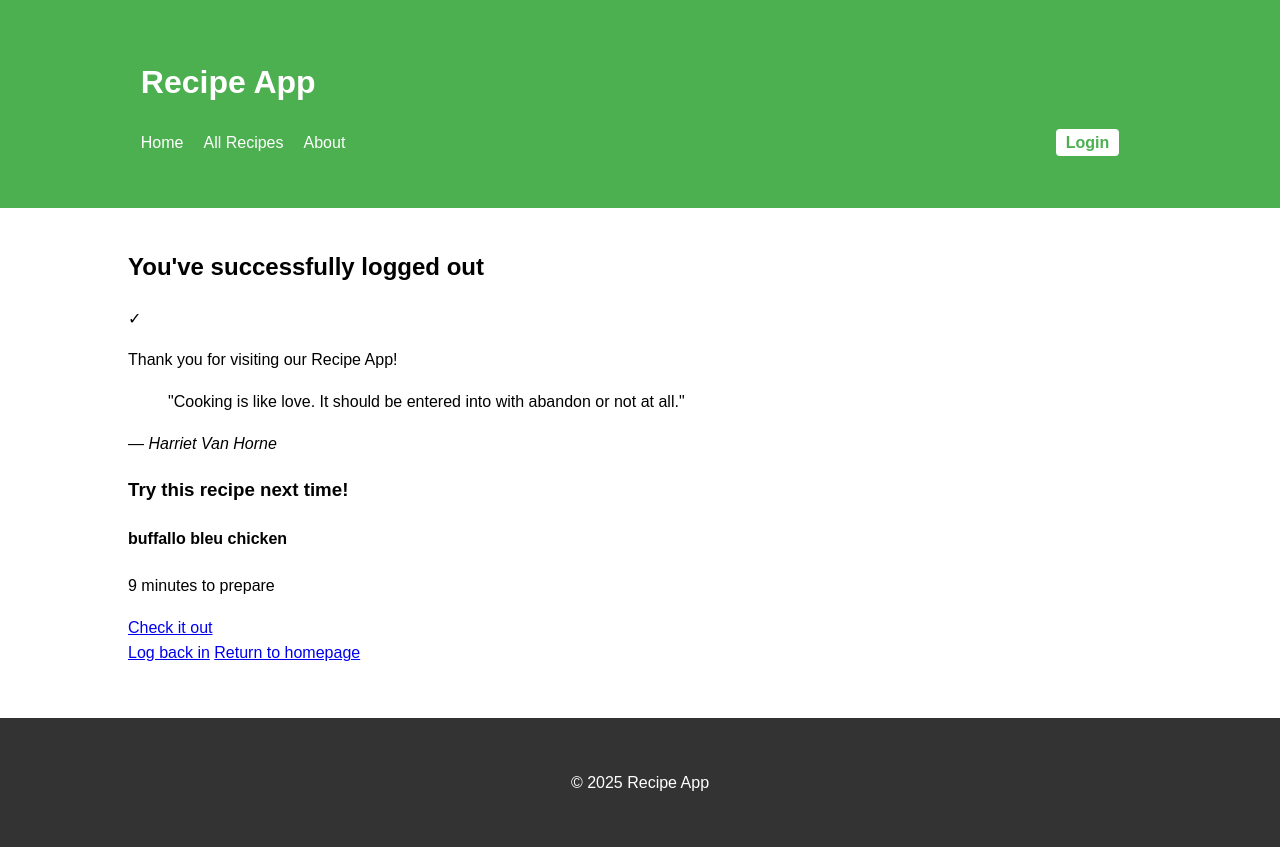
After one commit to Jadefangg/pyhtonCF, a Django app: page /logout/success/ in a window 1280 px wide. The commit adds this page. Run offline with Django 5.2, Linux system fonts and the light colour scheme; data comes from the database, SQL or seed files in the repository; both versions use the stored data as it was after the commit.

Commit message:
login logout

```diff
--- a/achievment-2/2.3/src/recipe_project/settings.py
+++ b/achievment-2/2.3/src/recipe_project/settings.py
@@ -128,3 +128,7 @@ DEFAULT_AUTO_FIELD = 'django.db.models.BigAutoField'
 # Media files (Uploaded images)
 MEDIA_URL = '/media/'
 MEDIA_ROOT = BASE_DIR / 'media'  # Using Path's division operator / not using os.path.join!
+
+LOGIN_REDIRECT_URL = '/'  # Redirect to homepage after login
+LOGOUT_REDIRECT_URL = '/logout/success/'  # Redirect to success page after logout
+LOGIN_URL = '/login/'  # Where to redirect users for login!!
--- a/achievment-2/2.3/src/recipe_project/urls.py
+++ b/achievment-2/2.3/src/recipe_project/urls.py
@@ -22,6 +22,7 @@ from django.conf.urls.static import static
 urlpatterns = [
     path('admin/', admin.site.urls),
     path('', include('recipes.urls')), # Include the URLs from the recipes app 2.5 <<
+    path('', include('django.contrib.auth.urls')), # Include the authentication URLs
 ]
 if settings.DEBUG:
     urlpatterns += static(settings.MEDIA_URL, document_root=settings.MEDIA_ROOT)
--- a/achievment-2/2.3/src/recipes/forms.py
+++ b/achievment-2/2.3/src/recipes/forms.py
@@ -5,7 +5,7 @@ from .models import Recipe
 class RecipeForm(forms.ModelForm):
     class Meta:
         model = Recipe
-        fields = ['name', 'ingredients', 'cooking_time', 'category', 'image']
+        fields = ['name', 'ingredients', 'cooking_time', 'category']
         widgets = {
             'ingredients': forms.Textarea(attrs={'rows': 4}),
         }
--- a/achievment-2/2.3/src/recipes/models.py
+++ b/achievment-2/2.3/src/recipes/models.py
@@ -11,7 +11,7 @@ class Recipe(models.Model):
     cooking_time = models.IntegerField()
     ingredients = models.TextField()  # basic compatibility
     #Added support for images << 2.5
-    image = models.ImageField(upload_to='recipe_images/', null=True, blank=True)
+    #image = models.ImageField(upload_to='recipe_images/', null=True, blank=True)
 
 
     # Use string references instead of direct model references
--- a/achievment-2/2.3/src/recipes/templates/recipes/base.html
+++ b/achievment-2/2.3/src/recipes/templates/recipes/base.html
@@ -55,6 +55,43 @@
             padding: 1rem;
             margin-top: 2rem;
         }
+        .auth-links {
+            margin-left: auto;
+            display: flex;
+            align-items: center;
+        }
+
+        .auth-links span {
+            margin-right: 10px;
+            color: white;
+        }
+
+        /* Style for login button/link */
+        .login-button {
+            background-color: white;
+            color: #4CAF50;
+            padding: 5px 10px;
+            border-radius: 4px;
+            text-decoration: none;
+            font-weight: bold;
+        }
+
+        .login-button:hover {
+            background-color: #ff0000;
+        }
+
+.logout-button {
+    background-color: #3b0c09;
+    color: white;
+    padding: 5px 10px;
+    border-radius: 4px;
+    text-decoration: none;
+    font-weight: bold;
+}
+
+.logout-button:hover {
+    background-color: #d32f2f;
+}
     </style>
 </head>
 <body>
@@ -66,6 +103,14 @@
                     <li><a href="{% url 'home' %}">Home</a></li>
                     <li><a href="{% url 'recipe-list' %}">All Recipes</a></li>
                     <li><a href="{% url 'about' %}">About</a></li>
+                     <div class="auth-links"><!-- LOGOUT LINKS -->
+                        {% if user.is_authenticated %}
+                            <span>Welcome, {{ user.username }}</span>
+                            <li><a href="{% url 'logout' %}" class="logout-button">Logout</a></li>
+                        {% else %}
+                            <li><a href="{% url 'login' %}" class="login-button">Login</a></li>
+                        {% endif %}
+                    </div>
                 </ul>
             </nav>
         </div>
--- /dev/null
+++ b/achievment-2/2.3/src/recipes/templates/recipes/success.html
@@ -0,0 +1,41 @@
+<!DOCTYPE html>
+
+{% extends 'recipes/base.html' %}
+
+{% block title %}Logout Successful{% endblock %}
+
+{% block content %}
+<div class="success-container">
+    <div class="success-message">
+        <h2>You've successfully logged out</h2>
+        <div class="success-icon">
+            <span>✓</span>
+        </div>
+        <p>Thank you for visiting our Recipe App!</p>
+
+        <!-- Creative elements -->
+        <div class="quote-box">
+            <blockquote>
+                "Cooking is like love. It should be entered into with abandon or not at all."
+            </blockquote>
+            <cite>— Harriet Van Horne</cite>
+        </div>
+
+        <div class="random-recipe">
+            <h3>Try this recipe next time!</h3>
+            {% if random_recipe %}
+                <div class="recipe-suggestion">
+                    <h4>{{ random_recipe.name }}</h4>
+                    <p>{{ random_recipe.cooking_time }} minutes to prepare</p>
+                    <a href="{% url 'recipe-detail' random_recipe.id %}" class="recipe-link">Check it out</a>
+                </div>
+            {% endif %}
+        </div>
+
+        <div class="action-links">
+            <a href="{% url 'login' %}" class="login-link">Log back in</a>
+            <a href="{% url 'home' %}" class="home-link">Return to homepage</a>
+        </div>
+    </div>
+</div>
+{% endblock %}
--- a/achievment-2/2.3/src/recipes/urls.py
+++ b/achievment-2/2.3/src/recipes/urls.py
@@ -14,8 +14,11 @@ urlpatterns = [
     path('categories/<int:category_id>/', views.category_view, name='category-detail'),
     path('ingredients/<int:ingredient_id>/', views.ingredient_view, name='ingredient-detail'),
     path('difficulty/<str:difficulty>/', views.difficulty_view, name='difficulty'),
-    # path('recipe/add/', views.add_recipe, name='add-recipe'),#2.5
-    # path('recipe/<int:pk>/edit/', views.edit_recipe, name='edit-recipe') #2.5
+    path('recipe/add/', views.add_recipe, name='add-recipe'),#2.5
+    path('recipe/<int:pk>/edit/', views.edit_recipe, name='edit-recipe'), #2.5,
+    path('logout/success/', views.logout_success, name='logout-success'),
+    path('logout/', views.custom_logout, name='logout'),
     # Search
     path('search/', views.search_view, name='search'),
+
 ]
--- a/achievment-2/2.3/src/recipes/views.py
+++ b/achievment-2/2.3/src/recipes/views.py
@@ -5,6 +5,13 @@ from recipes.models import Recipe
 from categories.models import Category
 from ingredients.models import Ingredient
 from .forms import RecipeForm #2.5
+from django.contrib.auth.decorators import login_required
+from django.contrib.auth.mixins import LoginRequiredMixin
+import random
+from django.contrib.auth import logout as auth_logout
+
+
+
 # Create your views here.
 
 #IMPORTANT - In django some views ar defined as functions and some as classes.
@@ -93,32 +100,35 @@ class RecipeDetailView(DetailView):
         ).exclude(id=recipe.id)[:3]  # 3 related recipes
         return context
 
-# #ADD RECIPE -2.5
-# # This is a function-based view (FBV) for adding a new recipe.
-# def add_recipe(request):
-#     if request.method == 'POST':
-#         form = RecipeForm(request.POST, request.FILES)  # request.FILES is important for image uploads
-#         if form.is_valid():
-#             recipe = form.save()
-#             return redirect('recipe-detail', pk=recipe.pk)
-#     else:
-#         form = RecipeForm()
+#ADD RECIPE -2.5
+# This is a function-based view (FBV) for adding a new recipe.
+@login_required #login protection
+def add_recipe(request):
+    if request.method == 'POST':
+        form = RecipeForm(request.POST, request.FILES)  # request.FILES is important for image uploads
+        if form.is_valid():
+            recipe = form.save()
+            return redirect('recipe-detail', pk=recipe.pk)
+    else:
+        form = RecipeForm()
 
-#     return render(request, 'recipes/add_recipe.html', {'form': form})
-# #EDIT RECIPE -2.5
-# # This is a function-based view (FBV) for editing an existing recipe.
-# def edit_recipe(request, pk):
-#     recipe = get_object_or_404(Recipe, pk=pk)
+    return render(request, 'recipes/add_recipe.html', {'form': form})
+#EDIT RECIPE -2.5
+# This is a function-based view (FBV) for editing an existing recipe.
 
-#     if request.method == 'POST':
-#         form = RecipeForm(request.POST, request.FILES, instance=recipe)
-#         if form.is_valid():
-#             recipe = form.save()
-#             return redirect('recipe-detail', pk=recipe.pk)
-#     else:
-#         form = RecipeForm(instance=recipe)
+@login_required #login protection
+def edit_recipe(request, pk):
+    recipe = get_object_or_404(Recipe, pk=pk)
 
-#     return render(request, 'recipes/edit_recipe.html', {'form': form})
+    if request.method == 'POST':
+        form = RecipeForm(request.POST, request.FILES, instance=recipe)
+        if form.is_valid():
+            recipe = form.save()
+            return redirect('recipe-detail', pk=recipe.pk)
+    else:
+        form = RecipeForm(instance=recipe)
+
+    return render(request, 'recipes/edit_recipe.html', {'form': form})
 
 def category_view(request, category_id):
     """View for displaying recipes in a specific category"""
@@ -194,3 +204,18 @@ def difficulty_view(request, difficulty):
     }
 
     return render(request, 'recipes/difficulty.html', context)
+
+def custom_logout(request):
+    auth_logout(request)
+    return redirect('logout-success')
+
+def logout_success(request):
+    """View for successful logout"""
+    # Get a random recipe to suggest
+    random_recipe = None
+    if Recipe.objects.exists():
+        count = Recipe.objects.count()
+        random_index = random.randint(0, count - 1)
+        random_recipe = Recipe.objects.all()[random_index]
+
+    return render(request, 'recipes/success.html', {'random_recipe': random_recipe})
```
Also changed, not shown: achievment-2/2.3/src/recipes/static/recipes/css/styles.css (added, +143 -0 lines), achievment-2/2.3/src/recipes/templates/registration/login.html (added, +44 -0 lines), achievment-2/2.3/src/db.sqlite3.
